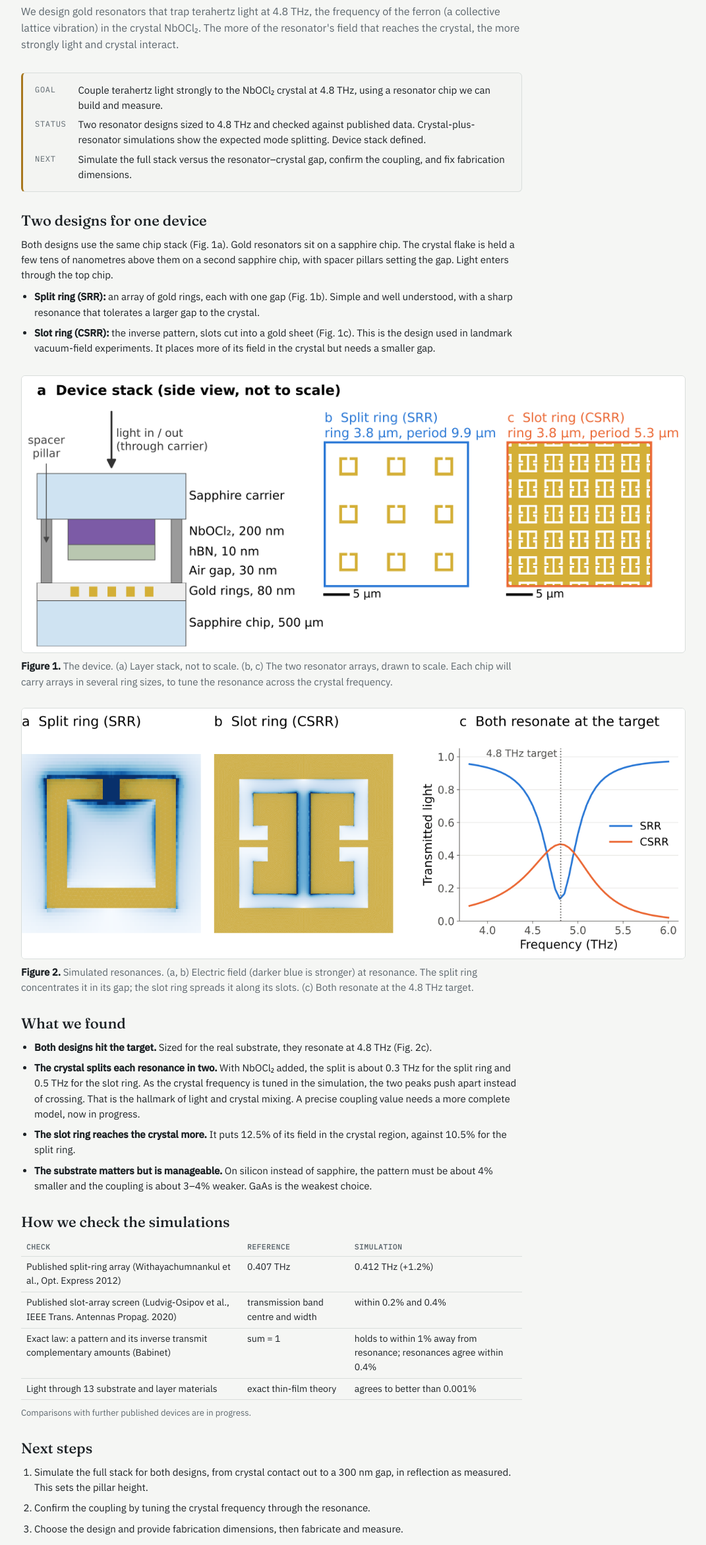
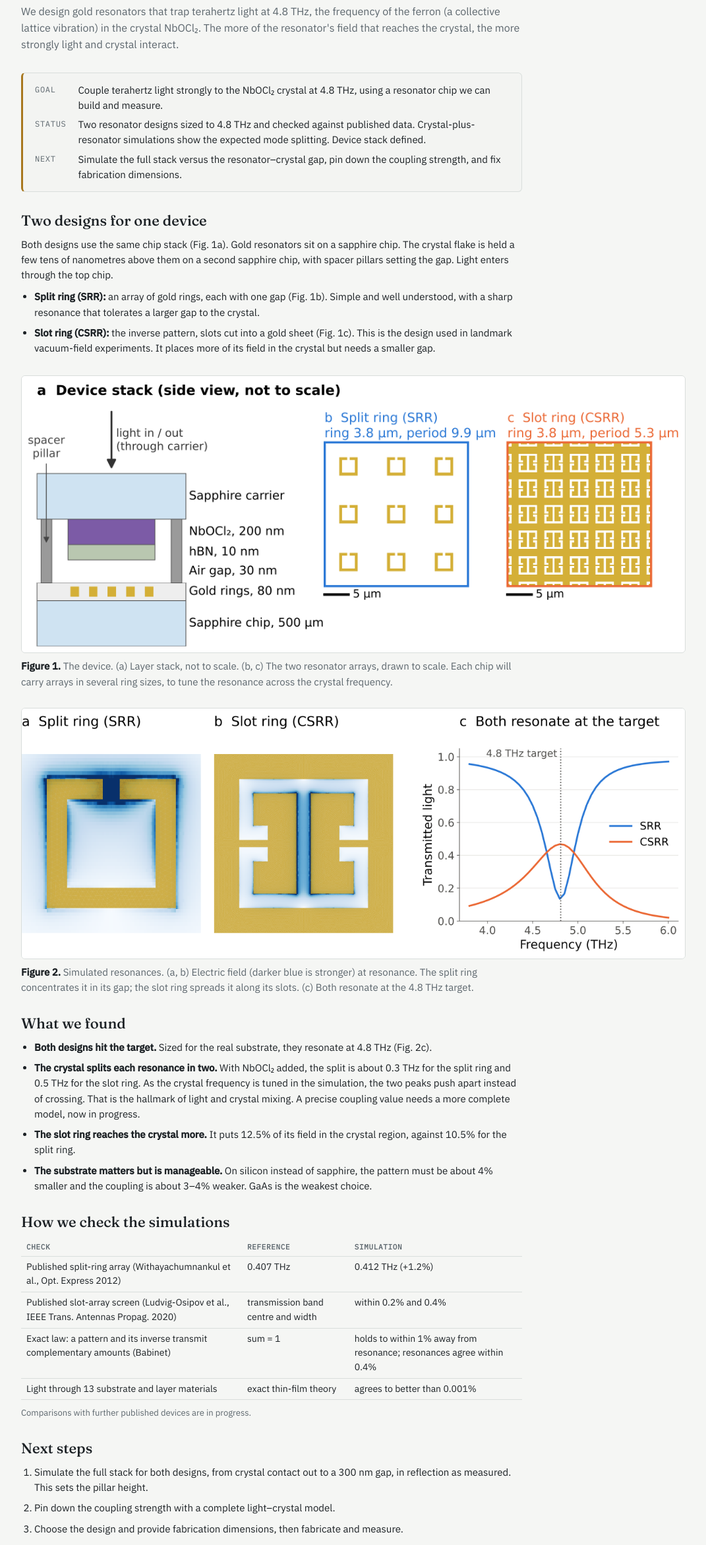
Before and after one commit to Po-ChangChen/cavsim-gallery, a plain HTML site: page index.html in a window 1280 px wide. Shown: the part 218-2560 px from the top of the page at 66% size, without its empty margins (104-1175 px from the left). Drawn offline with Linux system fonts and the light colour scheme.

Commit message:
Summary: next steps after detuning sweep
Co-Authored-By: Claude Opus 5.5 <noreply@anthropic.com>
Claude-Session: https://claude.ai/code/session_01AW5zNXaVauRsMQ6Jd48Vr4

```diff
--- a/index.html
+++ b/index.html
@@ -116,7 +116,7 @@ a:focus-visible,video:focus-visible{outline:2px solid var(--gold);outline-offset
   <dl class="glance" aria-label="At a glance">
     <dt>Goal</dt><dd>Couple terahertz light strongly to the NbOCl₂ crystal at 4.8 THz, using a resonator chip we can build and measure.</dd>
     <dt>Status</dt><dd>Two resonator designs sized to 4.8 THz and checked against published data. Crystal-plus-resonator simulations show the expected mode splitting. Device stack defined.</dd>
-    <dt>Next</dt><dd>Simulate the full stack versus the resonator–crystal gap, confirm the coupling, and fix fabrication dimensions.</dd>
+    <dt>Next</dt><dd>Simulate the full stack versus the resonator–crystal gap, pin down the coupling strength, and fix fabrication dimensions.</dd>
   </dl>
 
   <section class="block" aria-labelledby="designs">
@@ -169,7 +169,7 @@ a:focus-visible,video:focus-visible{outline:2px solid var(--gold);outline-offset
     <h2 id="plan">Next steps</h2>
     <ol>
       <li>Simulate the full stack for both designs, from crystal contact out to a 300 nm gap, in reflection as measured. This sets the pillar height.</li>
-      <li>Confirm the coupling by tuning the crystal frequency through the resonance.</li>
+      <li>Pin down the coupling strength with a complete light–crystal model.</li>
       <li>Choose the design and provide fabrication dimensions, then fabricate and measure.</li>
     </ol>
   </section>
```
Also changed, not shown: 1 other file.
